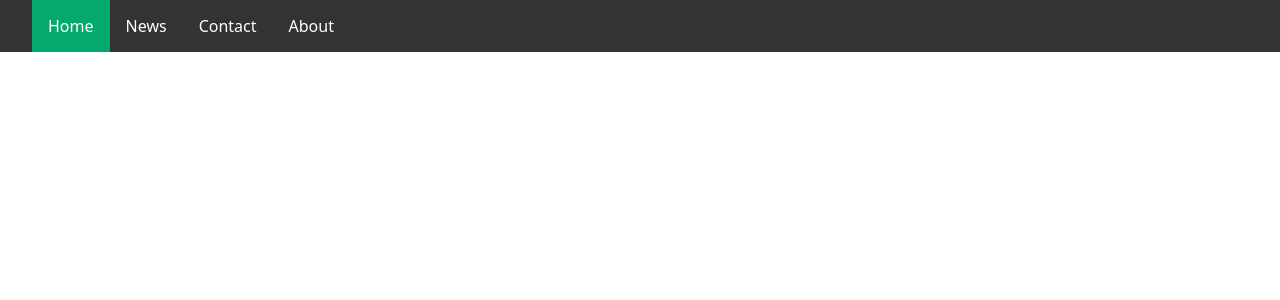
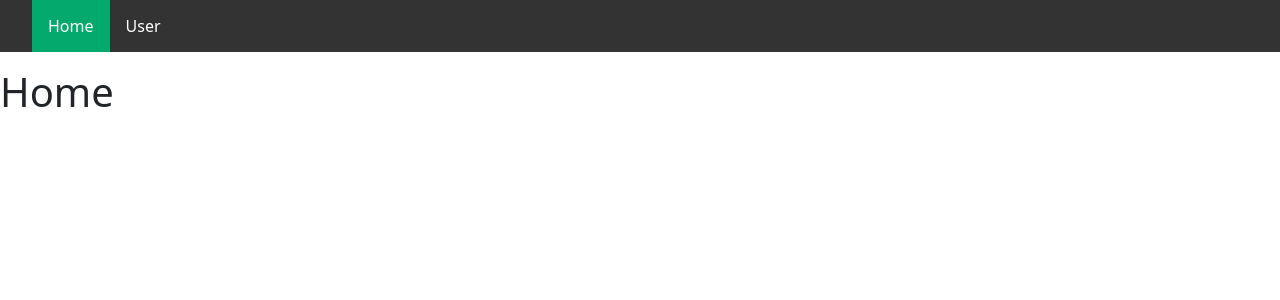
Before and after one commit to tuongkhtn/JWT-Backend, a React (Create React App) app in the folder jwtFrontend/: page / in a window 1280 px wide. Shown: the top 300 px of the page. Built offline with nearby package versions, Linux system fonts and the light colour scheme; sample sign-in values are in the browser's storage.

Commit message:
Change NavBar

```diff
--- /dev/null
+++ b/jwtFrontend/src/components/Home/Home.js
@@ -0,0 +1,9 @@
+
+
+const Home = () => {
+    return (
+        <h1>Home</h1>
+    )
+}
+
+export default Home;
--- a/jwtFrontend/src/components/ManageUser/ModalUser.js
+++ b/jwtFrontend/src/components/ManageUser/ModalUser.js
@@ -215,7 +215,7 @@ const ModalUser = (props) => {
                     props.action === "CREATE" ? handleCreateUser() : handleUpdateUser(user);
                 }}
             >
-                Save
+                {props.action === "CREATE" ? <span>Save</span> : <span>Update</span>}
             </Button>
           </Modal.Footer>
         </Modal>
--- a/jwtFrontend/src/components/Navigation/navbar.js
+++ b/jwtFrontend/src/components/Navigation/navbar.js
@@ -1,6 +1,6 @@
 import { useEffect, useState } from "react"
 import "./NavBar.scss"
-import { Routes, Route, useLocation } from "react-router-dom"
+import { useLocation, NavLink } from "react-router-dom"
 
 const NavBar = (props) => {
     const location = useLocation();
@@ -17,10 +17,8 @@ const NavBar = (props) => {
     return (
         show && (
             <ul>
-                <li><a className="active" href="/home">Home</a></li>
-                <li><a href="/news">News</a></li>
-                <li><a href="/contact">Contact</a></li>
-                <li><a href="/about">About</a></li>
+                <li><NavLink to="/">Home</NavLink></li>
+                <li><NavLink to="/users">User</NavLink></li>
             </ul>
         )
     )
--- a/jwtFrontend/src/routes/AppRoutes.js
+++ b/jwtFrontend/src/routes/AppRoutes.js
@@ -3,14 +3,15 @@ import Login from "../components/Login/Login"
 import Register from "../components/Register/Register"
 import User from '../components/ManageUser/User';
 import PrivateRoutes from "./PrivateRoutes";
+import Home from "../components/Home/Home";
 
 const AppRoutes = (props) => {
     return (
         <Routes>
+            <Route path='/' element={<Home/>} />
             <Route path='/users' element={<PrivateRoutes element={<User/>} />}/>
             <Route path='/login' element={<Login/>}/>
             <Route path='/register' element={<Register/>} />
-            <Route path='/users' element={<User/>} />
         </Routes>
     )
 }
```
Also changed, not shown: jwtFrontend/src/components/Home/Home.scss (added).
